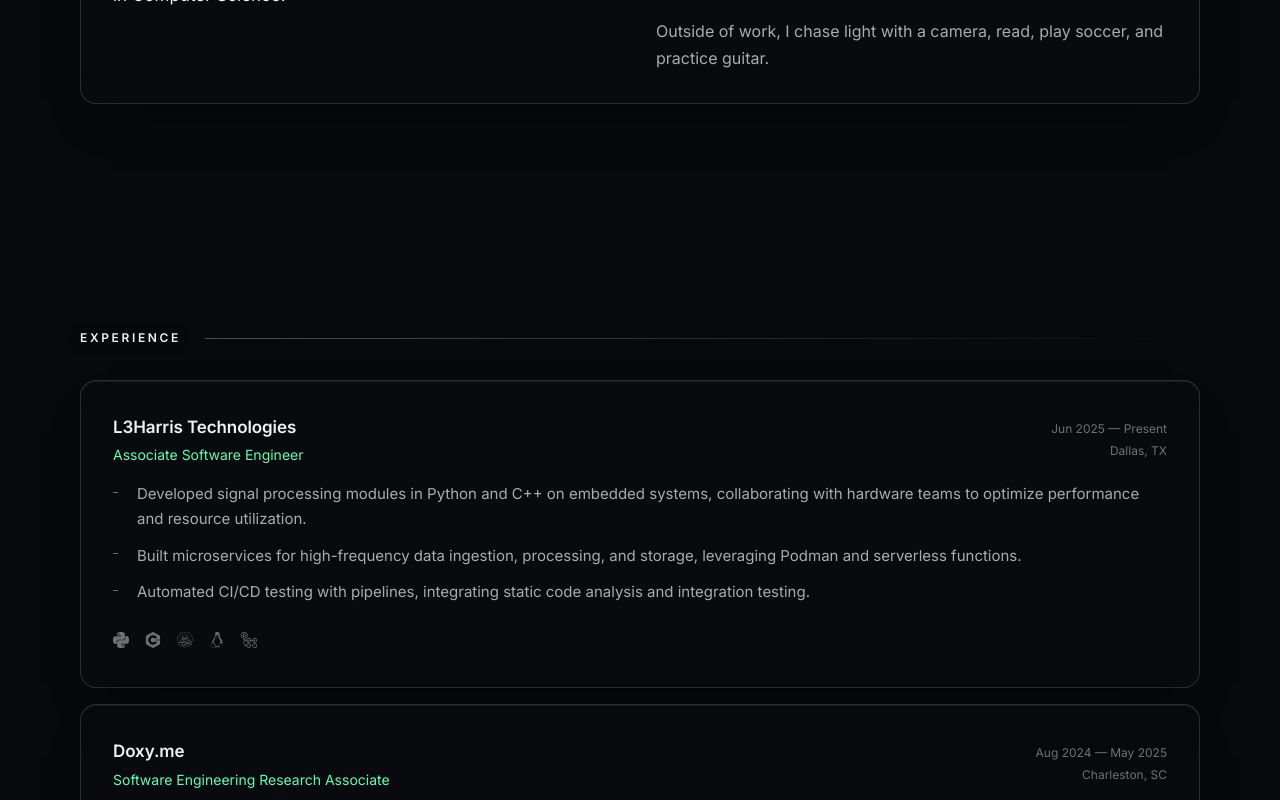
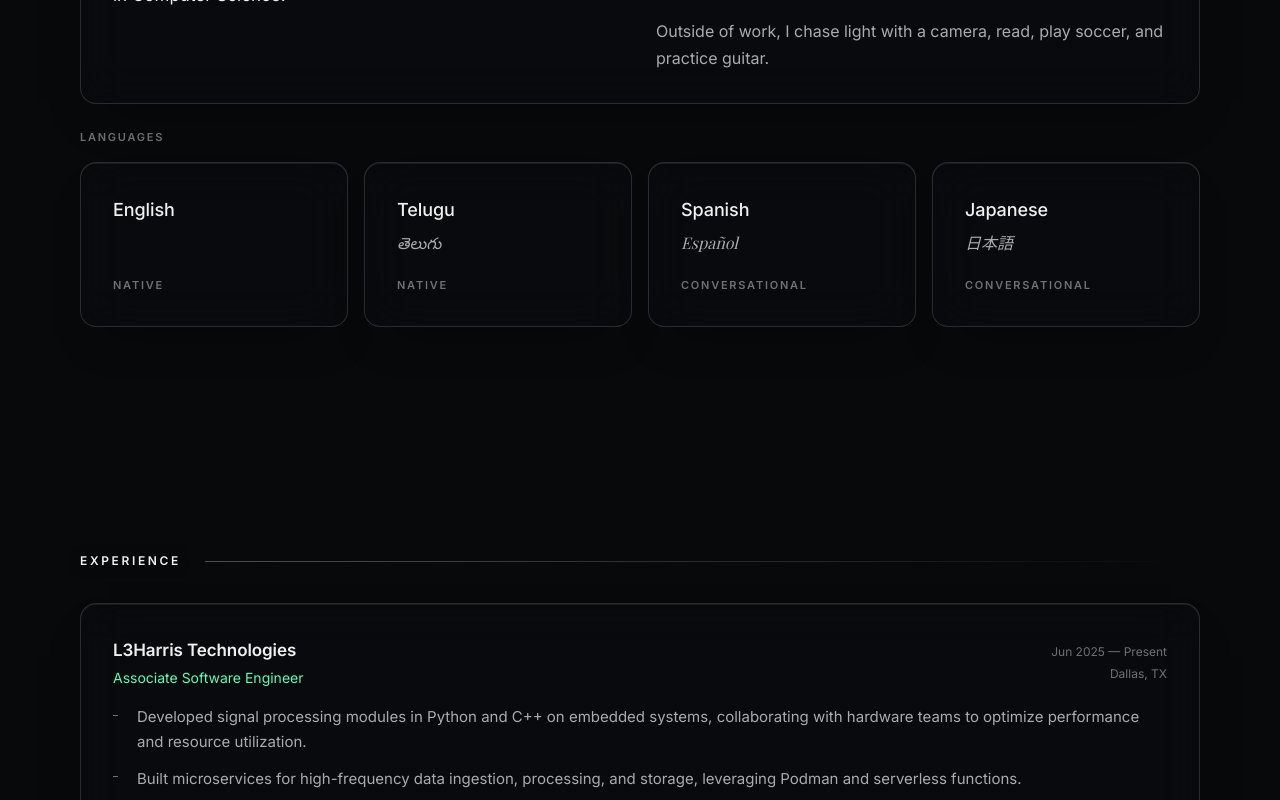
Before and after one commit to rjrddy/portfolio, a Next.js app: page / in a window 1280 px wide. Shown: the part 1100-1900 px from the top of the page. Built offline with nearby package versions, Linux system fonts and the light colour scheme.

Commit message:
languages added

```diff
--- a/app/globals.css
+++ b/app/globals.css
@@ -581,6 +581,53 @@
     border-radius: 999px;
 }
 
+/* --- Languages ------------------------------------------------------------ */
+
+.about-languages {
+    display: flex;
+    flex-direction: column;
+    gap: var(--s3);
+    margin-top: var(--s4);
+}
+
+.languages {
+    display: grid;
+    grid-template-columns: repeat(auto-fit, minmax(min(200px, 100%), 1fr));
+    gap: var(--s3);
+}
+
+.language {
+    display: flex;
+    flex-direction: column;
+    gap: var(--s1);
+    padding: var(--s5);
+}
+
+.language__name {
+    font-size: 1.125rem;
+    font-weight: 500;
+    color: var(--ink);
+    letter-spacing: -0.005em;
+}
+
+.language__native {
+    font-family: var(--font-display), Georgia, serif;
+    font-style: italic;
+    font-size: 1rem;
+    color: var(--ink-2);
+    line-height: 1.2;
+}
+
+.language__level {
+    margin-top: auto;
+    padding-top: var(--s3);
+    font-size: 0.6875rem;
+    font-weight: 600;
+    letter-spacing: 0.16em;
+    text-transform: uppercase;
+    color: var(--ink-3);
+}
+
 /* --- Projects ------------------------------------------------------------- */
 
 .projects {
--- a/app/page.tsx
+++ b/app/page.tsx
@@ -10,6 +10,7 @@
   EXPERIENCE,
   HERO_PHOTO,
   INTERESTS,
+  LANGUAGES,
   PROJECTS,
   SITE,
   SKILL_GROUPS,
@@ -36,6 +37,21 @@
                 <p key={i}>{para}</p>
               ))}
             </div>
+          </div>
+
+          <div className="about-languages">
+            <span className="eyebrow">Languages</span>
+            <ul className="languages">
+              {LANGUAGES.map((lang) => (
+                <li key={lang.name} className="glass panel language">
+                  <h3 className="language__name">{lang.name}</h3>
+                  {lang.native && (
+                    <p className="language__native">{lang.native}</p>
+                  )}
+                  <span className="language__level">{lang.level}</span>
+                </li>
+              ))}
+            </ul>
           </div>
         </Section>
 
--- a/lib/content.ts
+++ b/lib/content.ts
@@ -129,6 +129,24 @@
   },
 ];
 
+/* ------------------------------------------------------------------ *
+ * Spoken languages
+ * ------------------------------------------------------------------ */
+
+export type Language = {
+  name: string;
+  /** The language's endonym — how it names itself. Null for English. */
+  native: string | null;
+  level: "Native" | "Fluent" | "Conversational" | "Basic";
+};
+
+export const LANGUAGES: Language[] = [
+  { name: "English", native: null, level: "Native" },
+  { name: "Telugu", native: "తెలుగు", level: "Native" },
+  { name: "Spanish", native: "Español", level: "Conversational" },
+  { name: "Japanese", native: "日本語", level: "Conversational" },
+];
+
 /** Non-technical interests — rendered as text, no logos. */
 export const INTERESTS = [
   "Embedded Systems",
```
